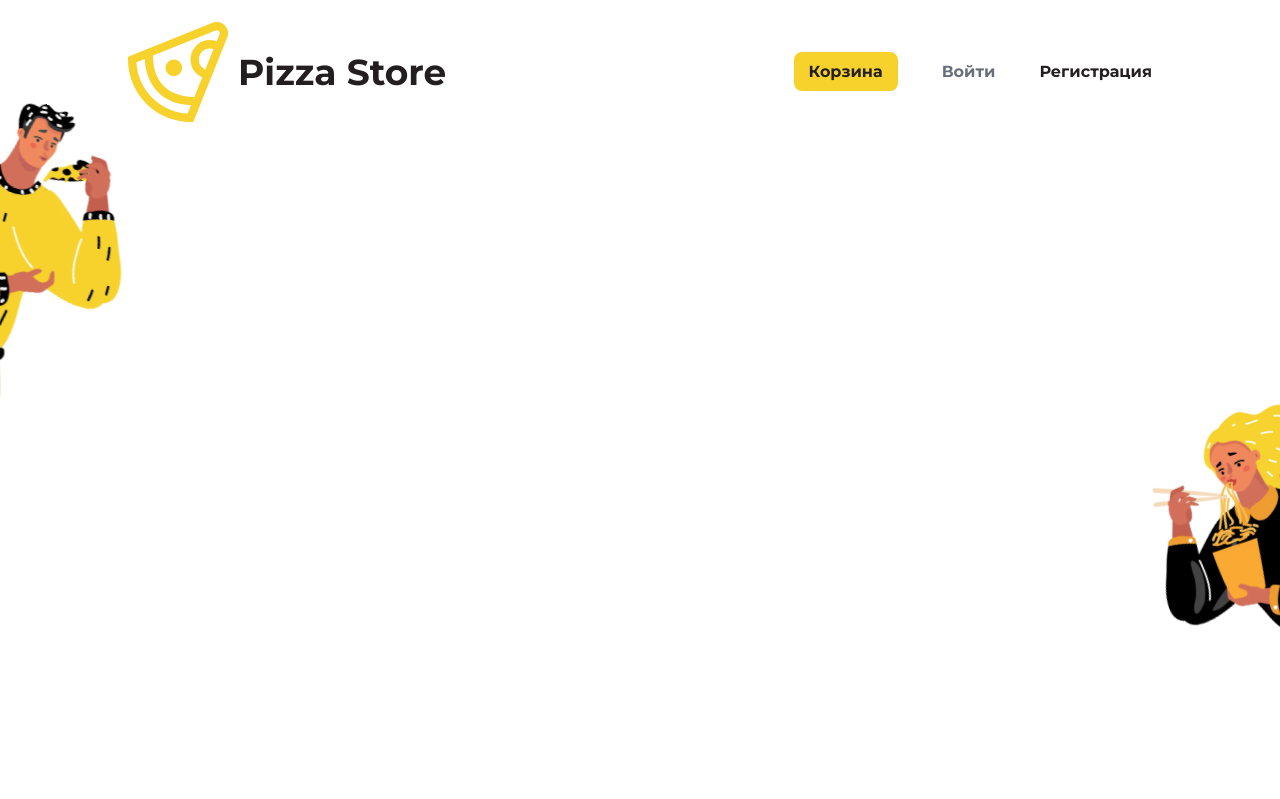
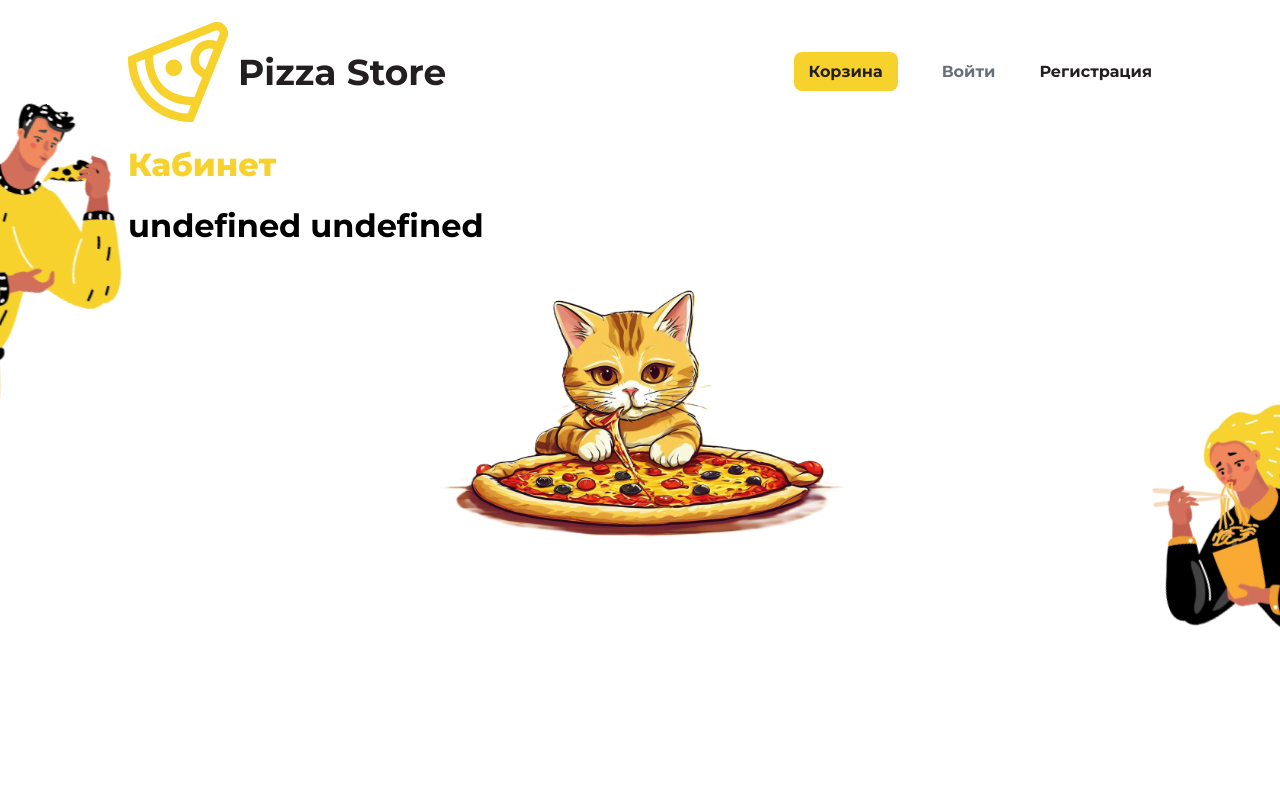
Before and after one commit to Markelych32/PizzaStore, a Vue app in the folder frontend/: page /user in a window 1280 px wide. Shown: the top 799 px of the page. Built offline with nearby package versions, Linux system fonts and the light colour scheme; no server answers.

Commit message:
User view

```diff
--- a/frontend/src/views/CartView.vue
+++ b/frontend/src/views/CartView.vue
@@ -92,7 +92,13 @@ export default {
             Authorization: "Bearer " + localStorage.getItem("token"),
           },
         }
-      );
+      ).then(() => {
+        this.clearCart();
+        alert(
+          "Заказ оформлен! На вашу почту отправлено письмо с подробной информацией."
+        );
+        location.reload();
+      });
     },
   },
   created() {
--- a/frontend/src/views/UserView.vue
+++ b/frontend/src/views/UserView.vue
@@ -1,7 +1,58 @@
-<template></template>
+<template>
+  <div class="user">
+    <h1 class="user-title">Кабинет</h1>
+    <div class="user-container">
+      <h1 class="name">
+        {{ this.response.first_name + " " + this.response.last_name }}
+      </h1>
+      <h2 class="email">{{ this.response.email }}</h2>
+    </div>
+    <div class="img-container">
+      <img src="@/assets/pizza-cat.png" alt="" />
+    </div>
+  </div>
+</template>
 
 <script>
-export default {};
+import AXIOS from "@/http-common.js";
+
+export default {
+  data() {
+    return {
+      response: {},
+    };
+  },
+  created() {
+    AXIOS.get(
+      "http://localhost:9090/pizza-store/users/" +
+        localStorage.getItem("userId"),
+      {
+        headers: {
+          Authorization: "Bearer " + localStorage.getItem("token"),
+        },
+      }
+    ).then((response) => {
+      this.response = response.data;
+    });
+  },
+};
 </script>
 
-<style lang="scss" scoped></style>
+<style lang="scss" scoped>
+.user {
+  font-family: Montserrat;
+  .user-title {
+    color: #f7d22d;
+    font-size: 32px;
+    font-weight: 800;
+  }
+  .img-container {
+    width: 50%;
+    margin: 0 auto;
+    img {
+      width: 100%;
+      border-radius: 8px;
+    }
+  }
+}
+</style>
```
Also changed, not shown: frontend/src/assets/pizza-cat.png (added).
